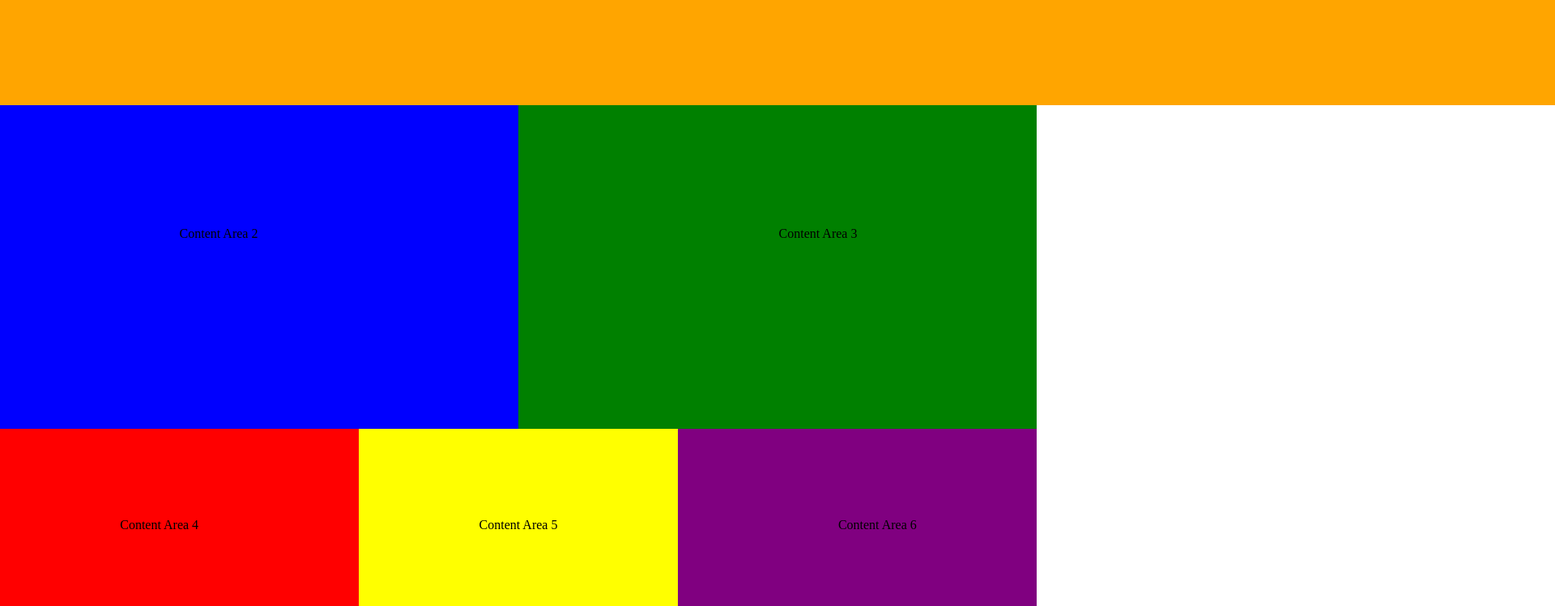
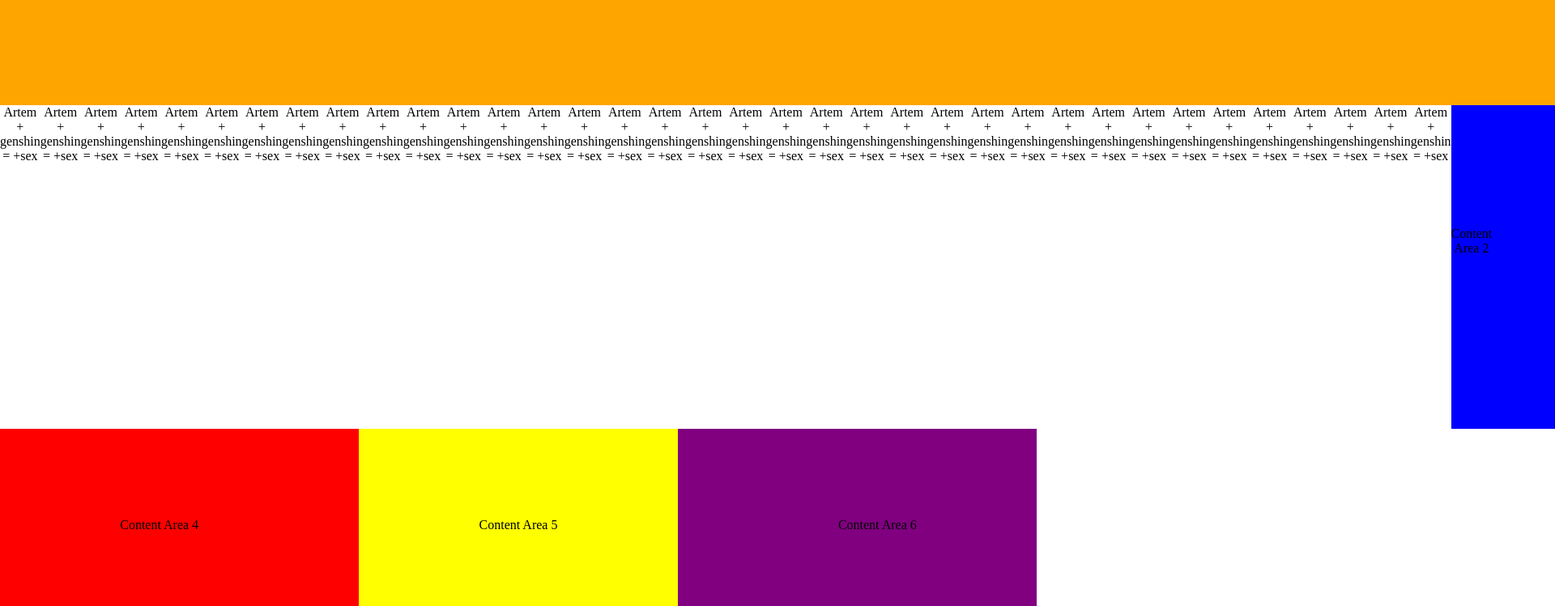
Before and after one commit to Impos1k/IDK, a plain HTML site: page index.html in a window 1280 px wide. Shown: the part 220-969 px from the top of the page at 81% size, 1920 px wide, since content can reach past the window. Drawn offline with Linux system fonts and the light colour scheme.

Commit message:
Update index.html

```diff
--- a/index.html
+++ b/index.html
@@ -10,6 +10,43 @@
 <body>
 <div class="header">Content Area 1</div>
 <div class="content">
+    <a src = "https://rt.pornhub.com/categories">Artem + genshin = +sex</a>
+    <a src = "https://rt.pornhub.com/categories">Artem + genshin = +sex</a>
+    <a src = "https://rt.pornhub.com/categories">Artem + genshin = +sex</a>
+    <a src = "https://rt.pornhub.com/categories">Artem + genshin = +sex</a>
+    <a src = "https://rt.pornhub.com/categories">Artem + genshin = +sex</a>
+    <a src = "https://rt.pornhub.com/categories">Artem + genshin = +sex</a>
+    <a src = "https://rt.pornhub.com/categories">Artem + genshin = +sex</a>
+    <a src = "https://rt.pornhub.com/categories">Artem + genshin = +sex</a>
+    <a src = "https://rt.pornhub.com/categories">Artem + genshin = +sex</a>
+    <a src = "https://rt.pornhub.com/categories">Artem + genshin = +sex</a>
+    <a src = "https://rt.pornhub.com/categories">Artem + genshin = +sex</a>
+    <a src = "https://rt.pornhub.com/categories">Artem + genshin = +sex</a>
+    <a src = "https://rt.pornhub.com/categories">Artem + genshin = +sex</a>
+    <a src = "https://rt.pornhub.com/categories">Artem + genshin = +sex</a>
+    <a src = "https://rt.pornhub.com/categories">Artem + genshin = +sex</a>
+    <a src = "https://rt.pornhub.com/categories">Artem + genshin = +sex</a>
+    <a src = "https://rt.pornhub.com/categories">Artem + genshin = +sex</a>
+    <a src = "https://rt.pornhub.com/categories">Artem + genshin = +sex</a>
+    <a src = "https://rt.pornhub.com/categories">Artem + genshin = +sex</a>
+    <a src = "https://rt.pornhub.com/categories">Artem + genshin = +sex</a>
+    <a src = "https://rt.pornhub.com/categories">Artem + genshin = +sex</a>
+    <a src = "https://rt.pornhub.com/categories">Artem + genshin = +sex</a>
+    <a src = "https://rt.pornhub.com/categories">Artem + genshin = +sex</a>
+    <a src = "https://rt.pornhub.com/categories">Artem + genshin = +sex</a>
+    <a src = "https://rt.pornhub.com/categories">Artem + genshin = +sex</a>
+    <a src = "https://rt.pornhub.com/categories">Artem + genshin = +sex</a>
+    <a src = "https://rt.pornhub.com/categories">Artem + genshin = +sex</a>
+    <a src = "https://rt.pornhub.com/categories">Artem + genshin = +sex</a>
+    <a src = "https://rt.pornhub.com/categories">Artem + genshin = +sex</a>
+    <a src = "https://rt.pornhub.com/categories">Artem + genshin = +sex</a>
+    <a src = "https://rt.pornhub.com/categories">Artem + genshin = +sex</a>
+    <a src = "https://rt.pornhub.com/categories">Artem + genshin = +sex</a>
+    <a src = "https://rt.pornhub.com/categories">Artem + genshin = +sex</a>
+    <a src = "https://rt.pornhub.com/categories">Artem + genshin = +sex</a>
+    <a src = "https://rt.pornhub.com/categories">Artem + genshin = +sex</a>
+    <a src = "https://rt.pornhub.com/categories">Artem + genshin = +sex</a>
+
     <div class="content-1">Content Area 2</div>
     <div class="content-2">Content Area 3</div>
 </div>
```
